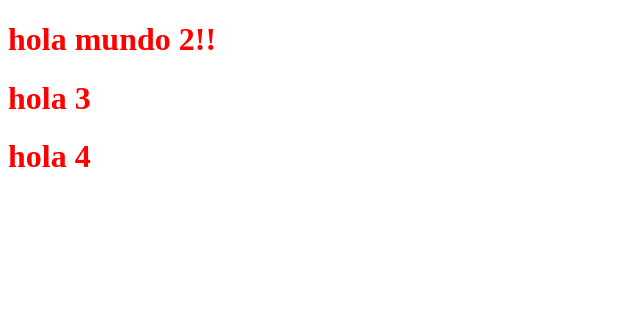
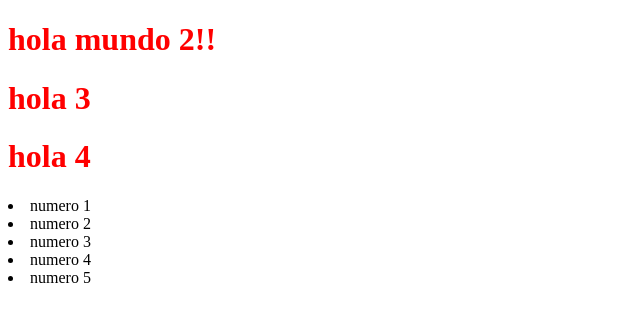
Before and after one commit to escarcega777/ruth, a plain HTML site: page index.html in a window 1280 px wide. Shown: the whole page, without its empty margins (0-640 px from the left). Drawn offline with Linux system fonts and the light colour scheme.

Commit message:
tercer commit, se agrego lista

```diff
--- a/index.html
+++ b/index.html
@@ -19,6 +19,11 @@
         <h1>
             hola 4
         </h1>
+        <li>numero 1</li>
+        <li>numero 2</li>
+        <li>numero 3</li>
+        <li>numero 4</li>
+        <li>numero 5</li>
     </div>
 
 </body>
```
